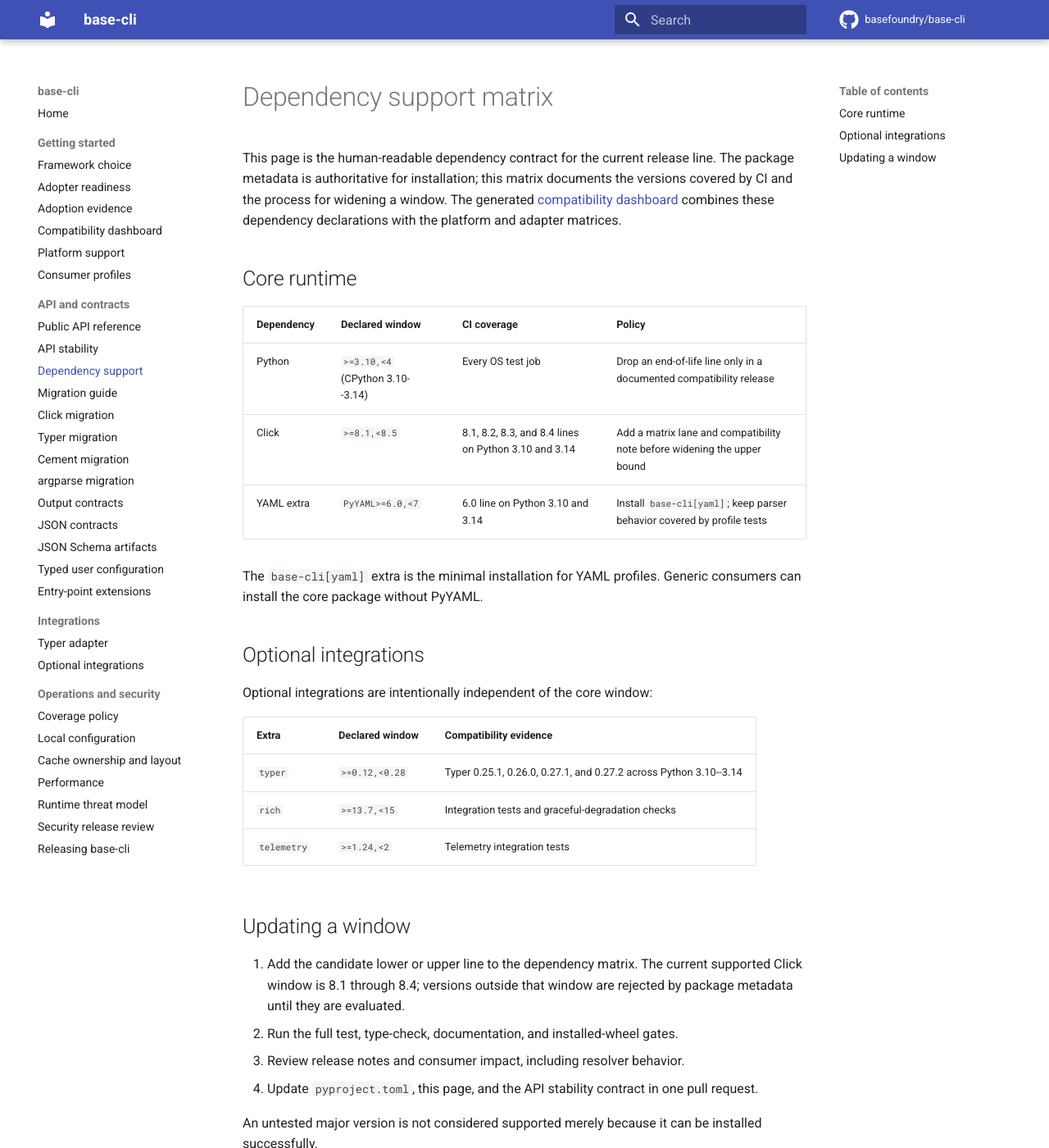
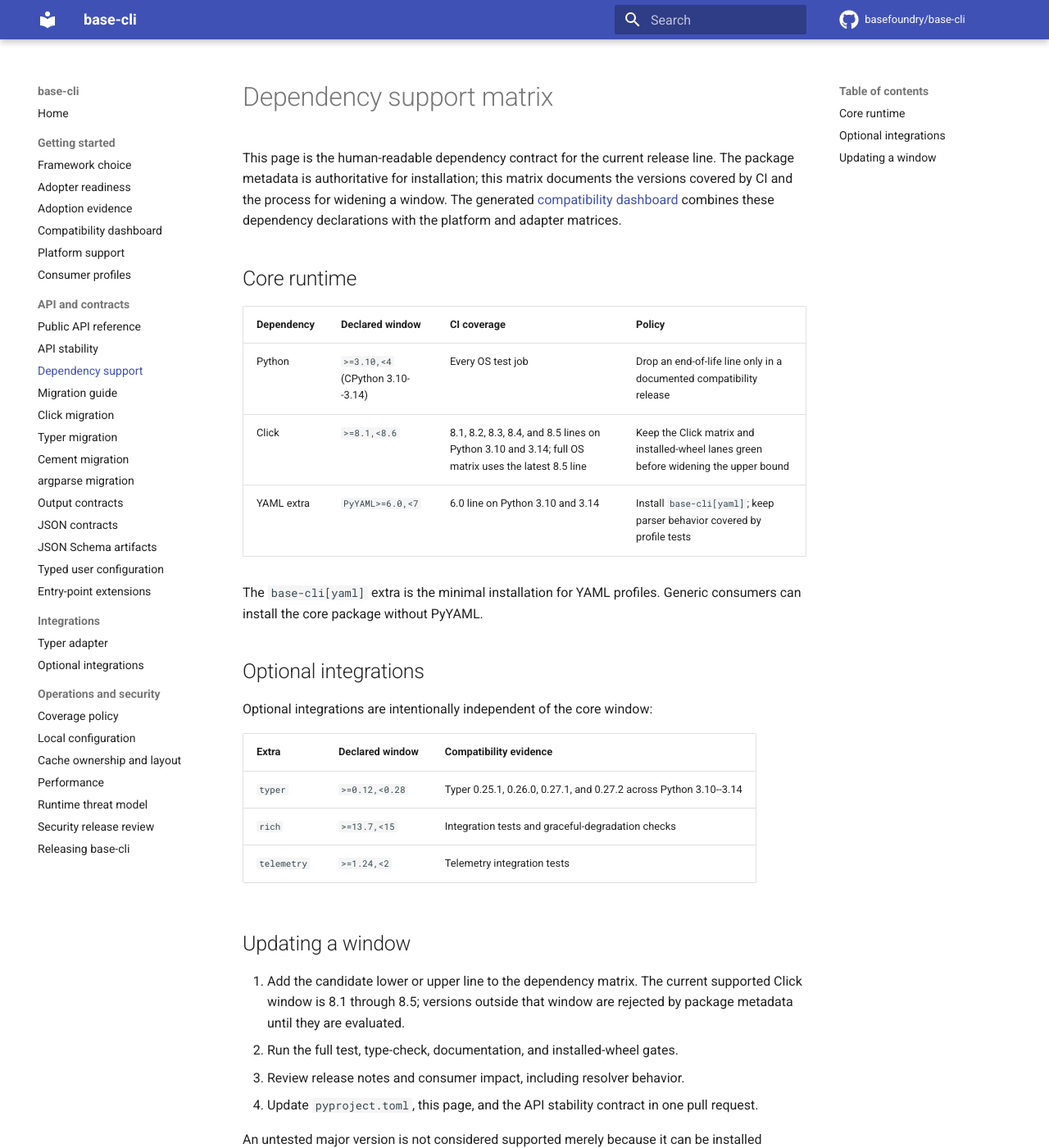
Before and after one commit to basefoundry/base-cli, an MkDocs documentation site: the page built from docs/dependency-support.md, in a window 1280 px wide and 1400 px high. Shown: the whole window at 82% size. Built offline with MkDocs 1.6.1 and Material for MkDocs 9.7.7, drawn with Linux system fonts in a browser that asks for light colours; comment, search, counter and statistics services are not loaded.

Commit message:
feat: add Click 8.5 compatibility
Closes #279

Adds Click 8.5 to the dependency matrix, widens the runtime window to
<8.6, updates the support policy and generated compatibility dashboard,
and records the compatibility release note. Local full tests, strict
mypy, docs, and dashboard validation pass with Click 8.5.0.

```diff
--- a/docs/dependency-support.md
+++ b/docs/dependency-support.md
@@ -11,7 +11,7 @@ these dependency declarations with the platform and adapter matrices.
 | Dependency | Declared window | CI coverage | Policy |
 | --- | --- | --- | --- |
 | Python | `>=3.10,<4` (CPython 3.10--3.14) | Every OS test job | Drop an end-of-life line only in a documented compatibility release |
-| Click | `>=8.1,<8.5` | 8.1, 8.2, 8.3, and 8.4 lines on Python 3.10 and 3.14 | Add a matrix lane and compatibility note before widening the upper bound |
+| Click | `>=8.1,<8.6` | 8.1, 8.2, 8.3, 8.4, and 8.5 lines on Python 3.10 and 3.14; full OS matrix uses the latest 8.5 line | Keep the Click matrix and installed-wheel lanes green before widening the upper bound |
 | YAML extra | `PyYAML>=6.0,<7` | 6.0 line on Python 3.10 and 3.14 | Install `base-cli[yaml]`; keep parser behavior covered by profile tests |
 
 The `base-cli[yaml]` extra is the minimal installation for YAML profiles.
@@ -30,7 +30,7 @@ Optional integrations are intentionally independent of the core window:
 ## Updating a window
 
 1. Add the candidate lower or upper line to the dependency matrix. The
-   current supported Click window is 8.1 through 8.4; versions outside that
+   current supported Click window is 8.1 through 8.5; versions outside that
    window are rejected by package metadata until they are evaluated.
 2. Run the full test, type-check, documentation, and installed-wheel gates.
 3. Review release notes and consumer impact, including resolver behavior.
--- a/pyproject.toml
+++ b/pyproject.toml
@@ -47,7 +47,7 @@ classifiers = [
   "Topic :: System :: Shells",
 ]
 dependencies = [
-  "click>=8.1,<8.5",
+  "click>=8.1,<8.6",
 ]
 
 [project.optional-dependencies]
```
Also changed, not shown: CHANGELOG.md (+3 -0 lines), docs/compatibility-dashboard.md (+1 -1 lines), 2 other files.
